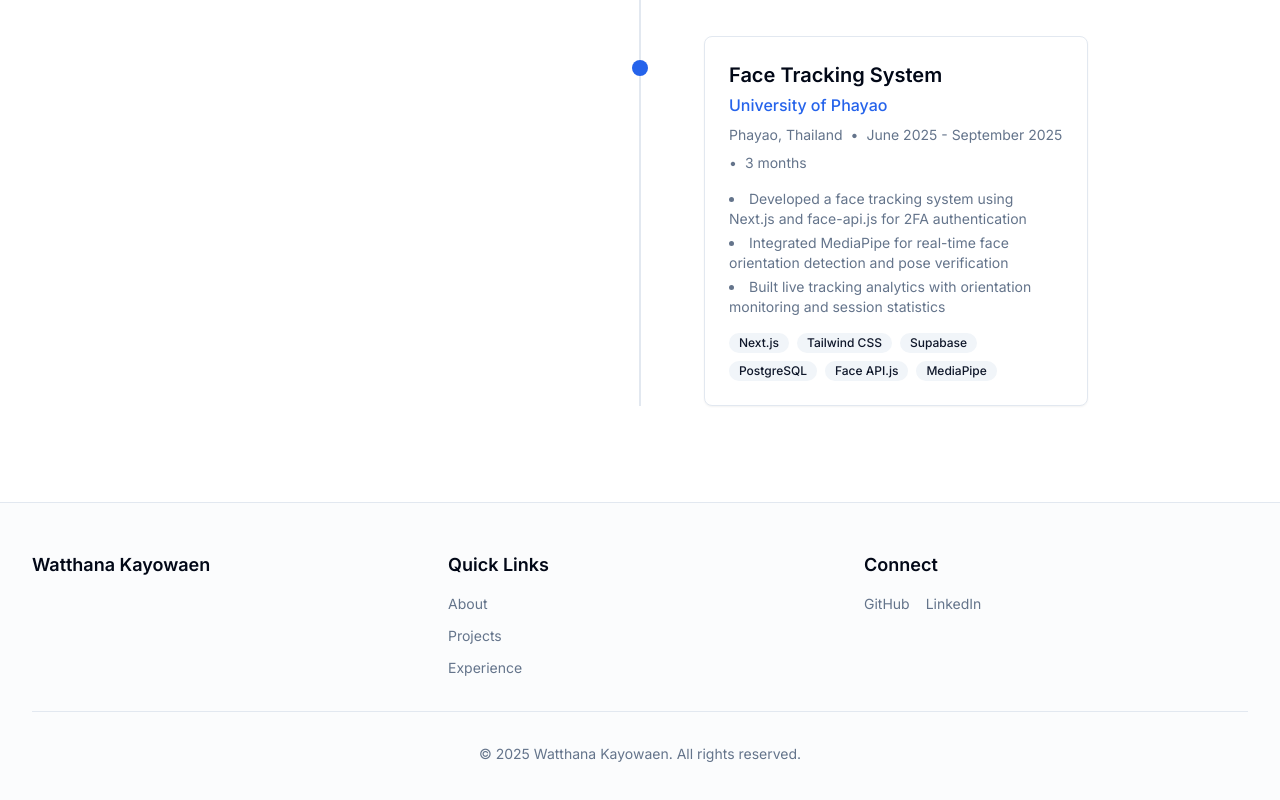
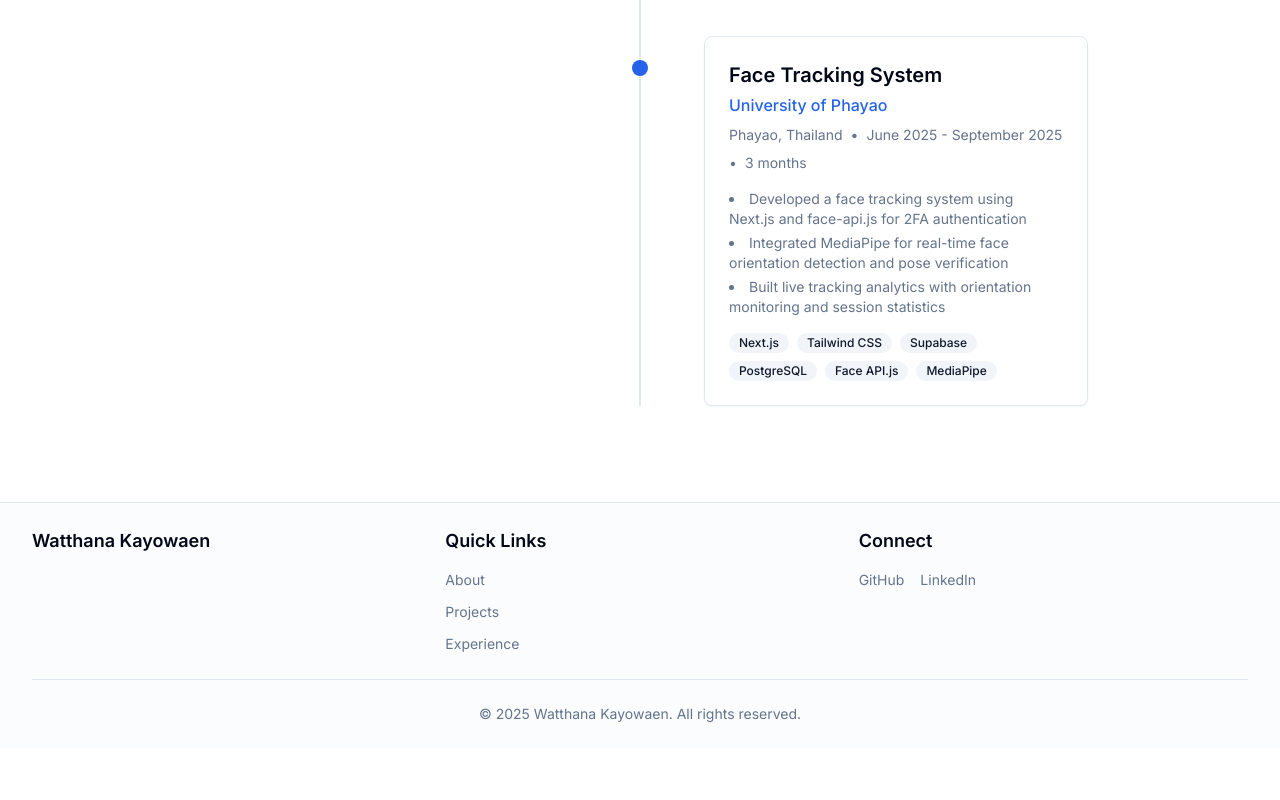
Before and after one commit to Watthana65022128/my-portfolio, a Next.js app: page / in a window 1280 px wide. Shown: the part 3763-4563 px from the top of the page. After the commit the page ends 4511 px from the top, so only its background shows below. Built offline with nearby package versions, Linux system fonts and the light colour scheme.

Commit message:
fix: adjust padding and margin in Footer component for improved layout

```diff
--- a/src/components/layout/Footer.tsx
+++ b/src/components/layout/Footer.tsx
@@ -5,8 +5,8 @@ export default function Footer() {
 
   return (
     <footer className="bg-muted/30 border-t border-border">
-      <div className="section-container py-8 md:py-12">
-        <div className="grid grid-cols-1 md:grid-cols-3 gap-8">
+      <div className="section-container py-6">
+        <div className="grid grid-cols-1 md:grid-cols-3 gap-6">
           {/* About */}
           <div>
             <h3 className="text-lg font-semibold mb-3">{personalInfo.name}</h3>
@@ -67,7 +67,7 @@ export default function Footer() {
         </div>
 
         {/* Copyright */}
-        <div className="mt-8 pt-8 border-t border-border text-center">
+        <div className="mt-6 pt-6 border-t border-border text-center">
           <p className="text-sm text-muted-foreground">
             © {currentYear} {personalInfo.name}. All rights reserved.
           </p>
```
